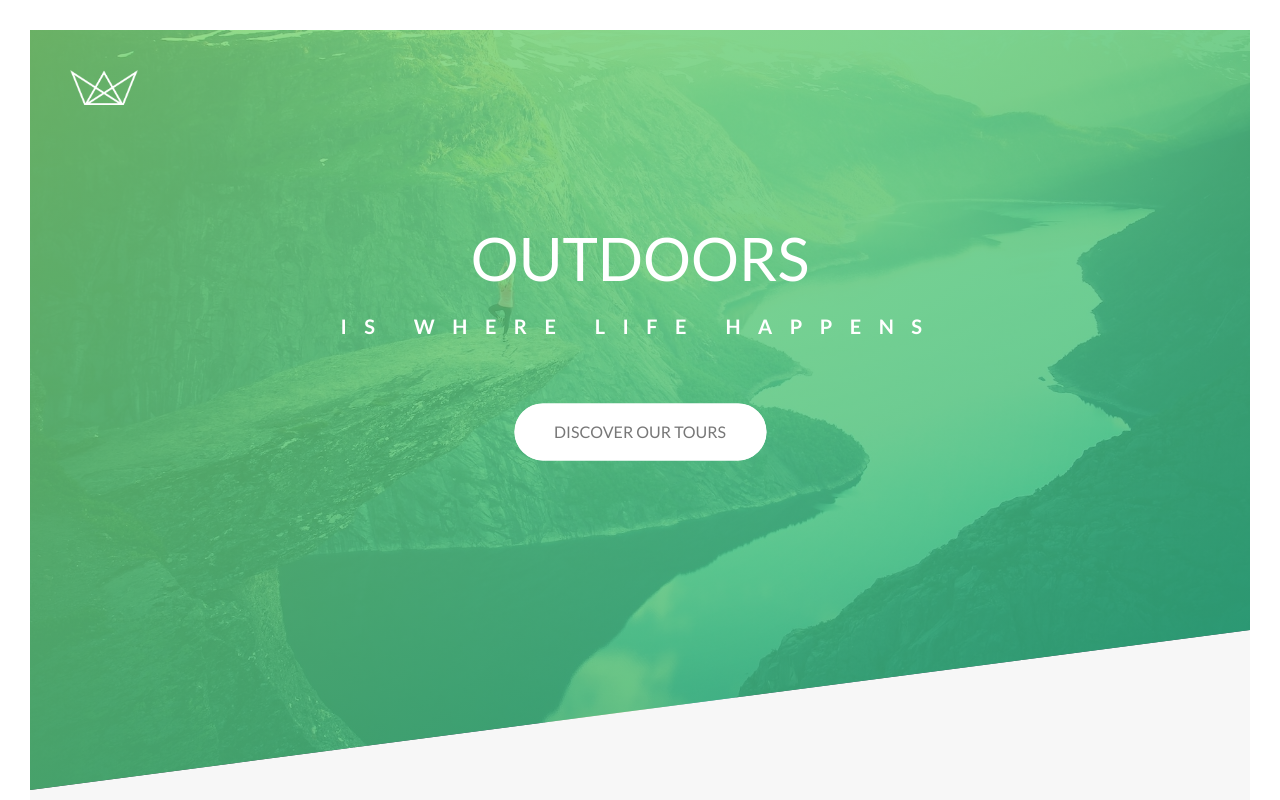
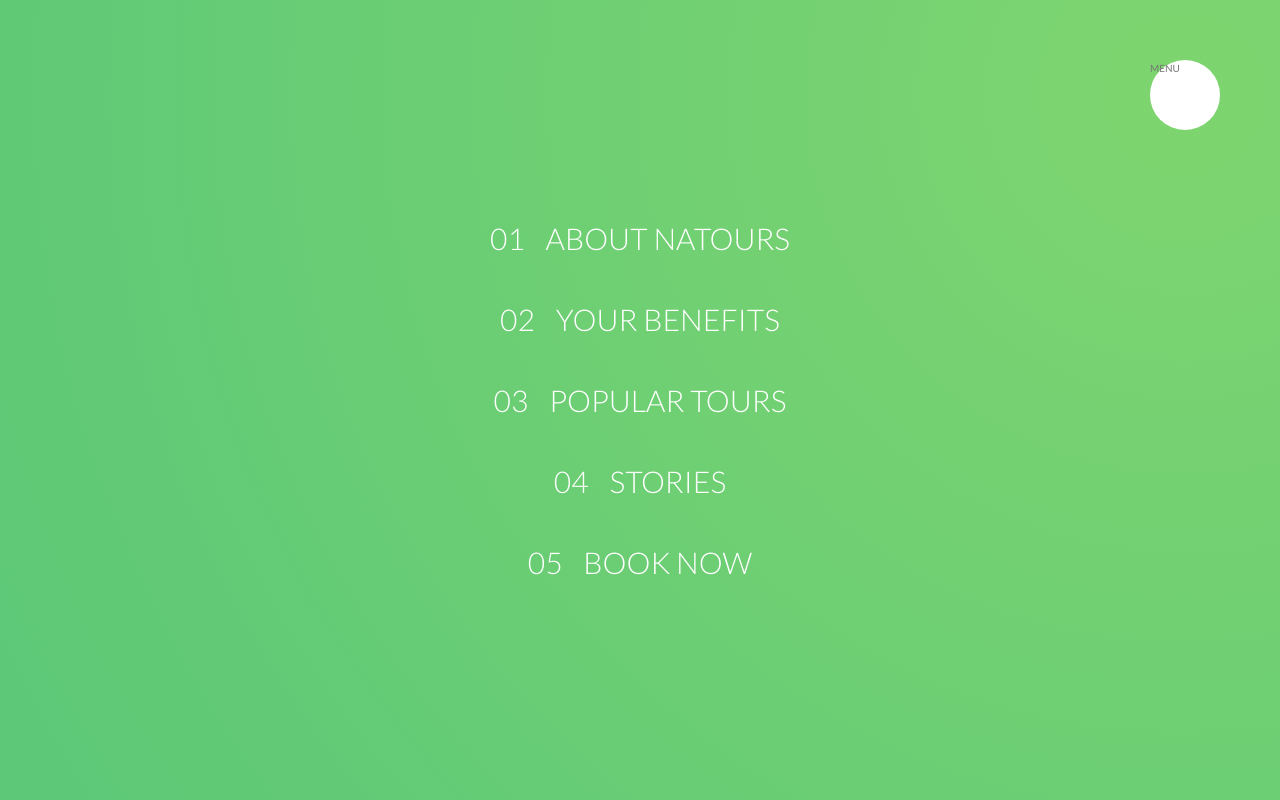
Before and after one commit to fatihay/natours, a website: page index.html in a window 1280 px wide. Shown: the top 800 px of the page. Drawn offline with Linux system fonts and the light colour scheme.

Commit message:
navigation part 1

```diff
--- a/index.html
+++ b/index.html
@@ -19,6 +19,29 @@
 </head>
 
 <body>
+
+  <div class="navigation">
+    <input type="checkbox" class="navigation__checkbox" id="navi-toggle">
+
+    <label for="navi-toggle" class="navigation__button">MENU</label>
+
+    <div class="navigation__background">&nbsp;</div>
+
+    <nav class="navigation__nav">
+      <ul class="navigation__list">
+        <li class="navigation__item"><a href="#" class="navigation__link"><span>01</span> About Natours</a></li>
+        <li class="navigation__item"><a href="#" class="navigation__link"><span>02</span> Your benefits</a></li>
+        <li class="navigation__item"><a href="#" class="navigation__link"><span>03</span> Popular tours</a></li>
+        <li class="navigation__item"><a href="#" class="navigation__link"><span>04</span> Stories</a></li>
+        <li class="navigation__item"><a href="#" class="navigation__link"><span>05</span> Book now</a></li>
+      </ul>
+    </nav>
+  </div>
+
+
+
+
+
 
   <header class="header">
     <div class="header__logo-box">
--- a/sass/abstract/_mixins.scss
+++ b/sass/abstract/_mixins.scss
@@ -5,3 +5,10 @@
     clear: both;
   }
 }
+
+@mixin middle {
+  position: absolute;
+  top: 50%;
+  left: 50%;
+  transform: translate(-50%, -50%);
+}
--- /dev/null
+++ b/sass/layout/_navigation.scss
@@ -0,0 +1,101 @@
+
+
+.navigation {
+
+    &__checkbox{
+        display: none;
+    }
+
+    &__button{
+        background-color: $color-white;
+        height: 7rem;
+        width: 7rem;
+        position: fixed;
+        top: 6rem;
+        right: 6rem;
+        border-radius: 50%;
+        z-index: 2000;
+    }
+
+    &__background{
+
+        height: 6rem;
+        width: 6rem;
+        border-radius: 50%;
+
+        position: fixed;
+        // sayfada hep aynı yerde kalacak
+
+        top: 6.5rem;
+        right: 6.5rem;
+        background-image: radial-gradient($color-primary-light, $color-primary-dark);
+        // içeriden dışa doğru renk değişimi
+
+        z-index: 1000;
+
+        transform: scale(80);
+
+    }
+
+    &__nav{
+        height: 100vh;
+        width: 100%;
+        position: fixed;
+        top: 0;
+        right: 0;
+        z-index: 1500;
+    }
+
+    &__list{
+
+        @include middle;
+        // alttakileri mixin yaptık
+
+        // position: absolute;
+        // top: 50%;
+        // left: 50%;
+        // transform: translate(-50%, -50%);
+
+        list-style: none;
+        text-align: center;
+
+    }
+
+    &__item{
+        margin: 1rem;
+    }
+
+    &__link{
+
+        &:link,
+        &:visited {
+            display: inline-block;
+            font-size: 3rem;
+            font-weight: 300;
+            padding: 1rem 2rem;
+            color: $color-white;
+            text-decoration: none;
+            text-transform: uppercase;
+            background-image: linear-gradient(120deg, transparent 0%, transparent 50%, $color-white 50%);
+            background-size: 220%;
+
+            transition: all .4s;
+
+            span{
+                margin-right: 1.5rem;
+                display: inline-block;
+            }
+        }
+
+        &:hover,
+        &:active{
+            background-position: 100%;
+            // bunu da incelemekte fayda var
+
+            color: $color-primary;
+            transform: translateX(1rem);
+        }
+
+
+    }
+}
--- a/sass/main.scss
+++ b/sass/main.scss
@@ -15,6 +15,7 @@
 @import "components/bg-video.scss";
 @import "components/form";
 
+@import "layout/navigation";
 @import "layout/grid";
 @import "layout/header";
 @import "layout/footer";
```
Also changed, not shown: css/style.css.
